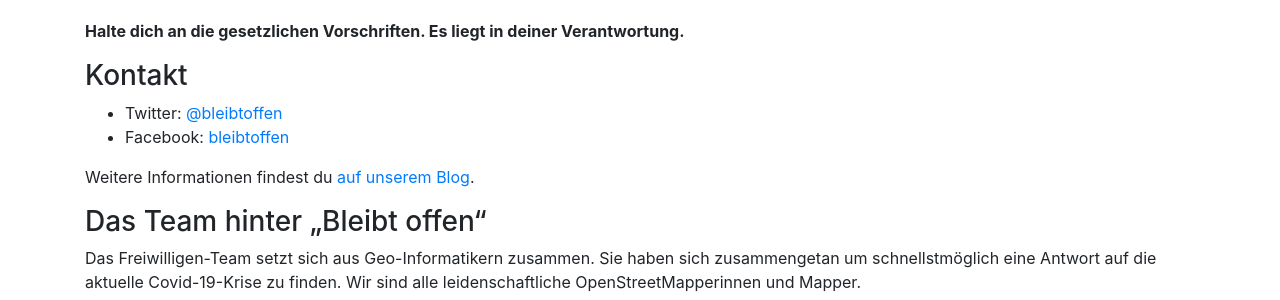
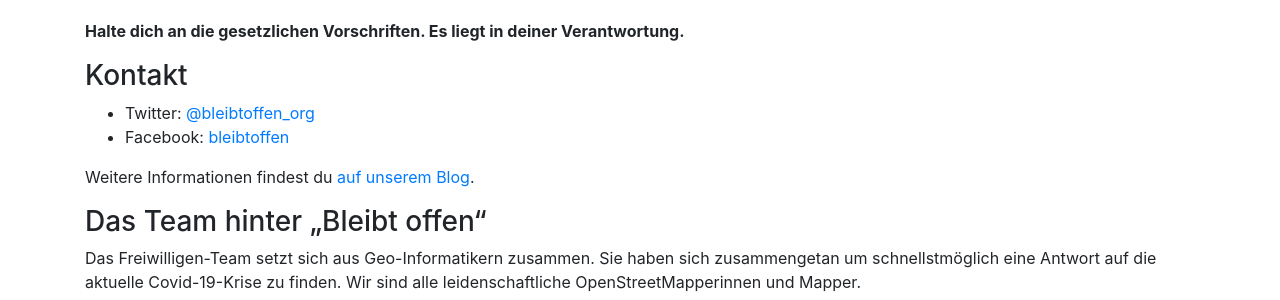
Before and after one commit to bleibtoffen/bleibtoffen, a Jekyll site: the page built from docs/ueber.md, in a window 1280 px wide and 900 px high, scrolled down 637 px. Shown: the part 157-457 px from the top of the window. Built offline with Jekyll 4.4.1, drawn with Linux system fonts in a browser that asks for light colours.

Commit message:
Twitter: bleibtoffen => bleibtoffen_org

```diff
--- a/docs/_layouts/default.html
+++ b/docs/_layouts/default.html
@@ -11,7 +11,7 @@
     <meta name="description" content="Gemeinschaftliche Karte aller Geschäfte, die weiterhin geöffnet sind. Suche &amp; melde offene Geschäfte in deiner Umgebung!" />
     <meta name="keywords" content="Bleibt offen, Ausgangsbeschränkung, Ausgangssperre, Kontaktsperre, Geschäfte, Dienstleistungen, Lieferung, Abholung, Öffnungszeiten" />
     <meta property="twitter:card" content="summary_large_image" />
-    <meta property="twitter:site" content="@bleibtoffen" />
+    <meta property="twitter:site" content="@bleibtoffen_org" />
     <meta property="twitter:title" content="Bleibt offen – Apotheke, Bäckerei &amp; Co." />
     <meta property="twitter:description" content="Gemeinschaftliche Karte aller Geschäfte, die weiterhin geöffnet sind. Suche &amp; melde offene Geschäfte in deiner Umgebung!" />
     <meta property="twitter:image" content="https://www.bleibtoffen.org/assets/images/opengraph.jpg" />
--- a/docs/ueber.md
+++ b/docs/ueber.md
@@ -15,7 +15,7 @@ _Wir arbeiten täglich und mit höchster Priorität an diesem Werkzeug. Und täg
 
 ### Kontakt
 
-* Twitter: [@bleibtoffen](https://twitter.com/bleibtoffen)
+* Twitter: [@bleibtoffen_org](https://twitter.com/bleibtoffen_org)
 * Facebook: [bleibtoffen](https://www.facebook.com/bleibtoffen)
 
 Weitere Informationen findest du [auf unserem Blog]({% link blog.html %}).
```
